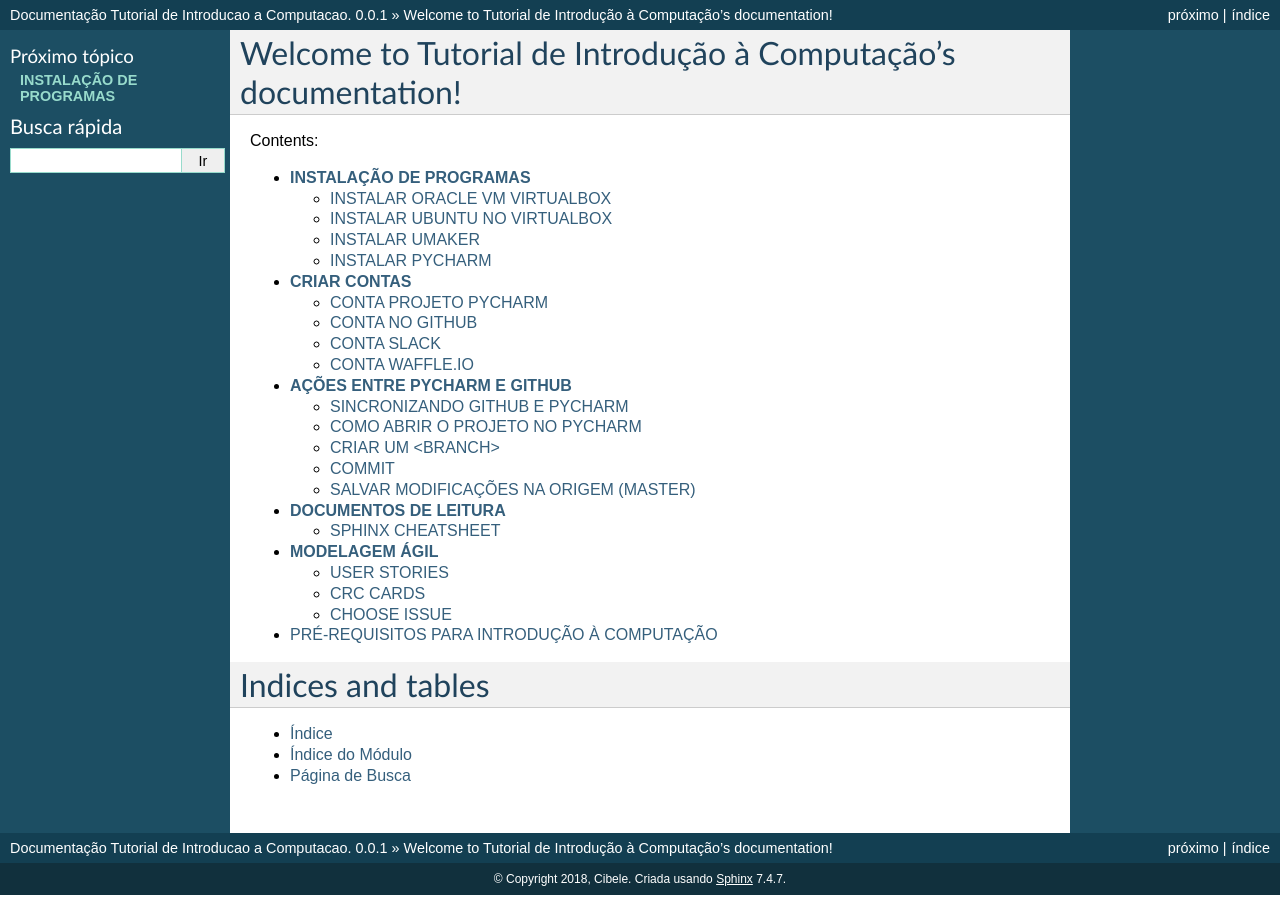
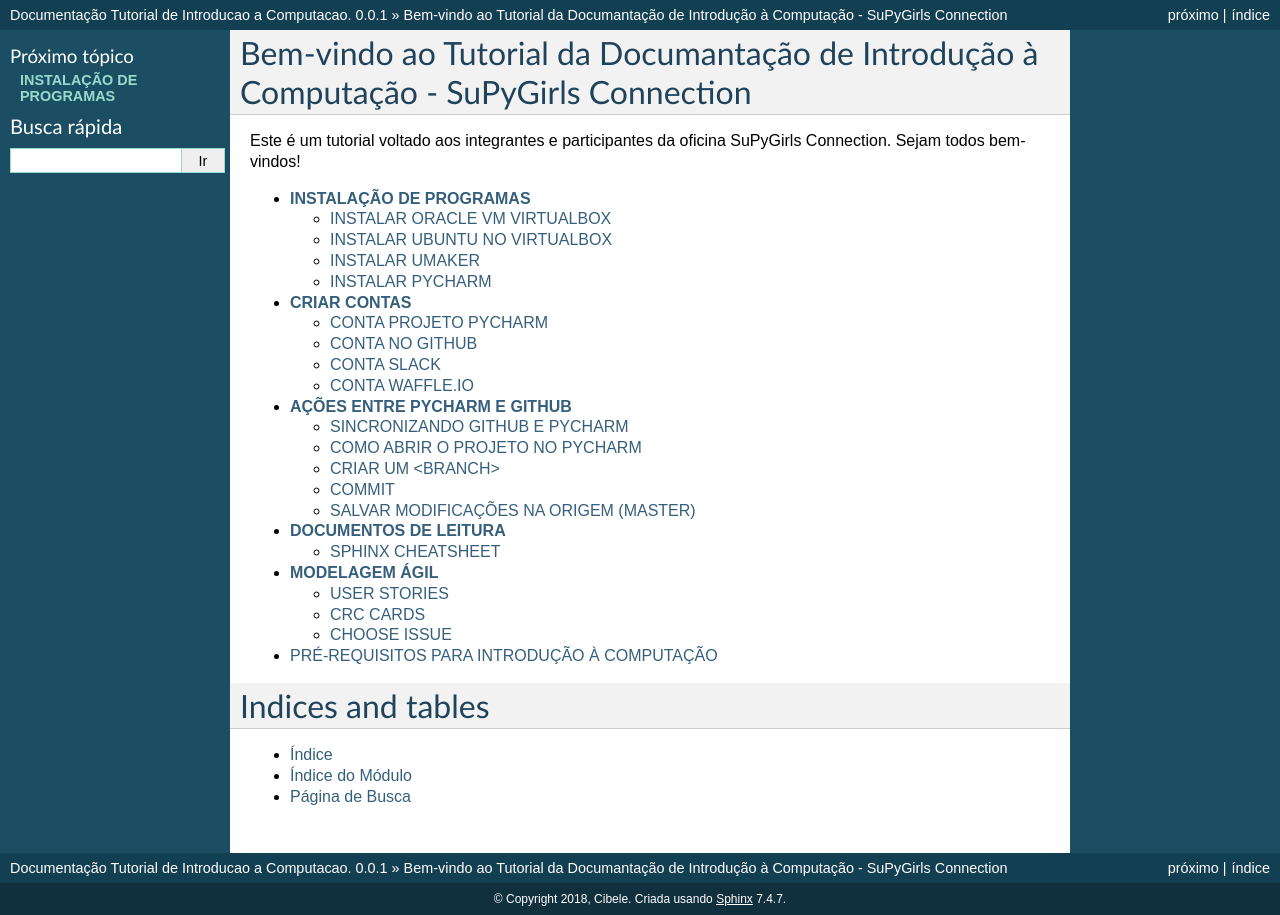
Before and after one commit to cibeleribeiro/IntroCompTutorial, a Sphinx documentation site: the page built from docs/source/index.rst, in a window 1280 px wide. Built offline with Sphinx 7.4.7, drawn with Linux system fonts in a browser that asks for light colours.

Commit message:
introdução index

```diff
--- a/docs/source/index.rst
+++ b/docs/source/index.rst
@@ -3,12 +3,12 @@
    You can adapt this file completely to your liking, but it should at least
    contain the root `toctree` directive.
 
-Welcome to Tutorial de Introdução à Computação's documentation!
-===============================================================
+Bem-vindo ao Tutorial da Documantação de Introdução à Computação - SuPyGirls Connection
+=======================================================================================
 
 .. toctree::
     :maxdepth: 2
-    :caption: Contents:
+    :caption: Este é um tutorial voltado aos integrantes e participantes da oficina SuPyGirls Connection. Sejam todos bem-vindos!
 
     tutorial.rst
 
--- a/docs/source/tutorial.rst
+++ b/docs/source/tutorial.rst
@@ -7,7 +7,6 @@
 **INSTALAÇÃO DE PROGRAMAS**
 ===========================
 
-.. image:: _static/happy.jpg
 
 INSTALAR ORACLE VM VIRTUALBOX
 -----------------------------
```
